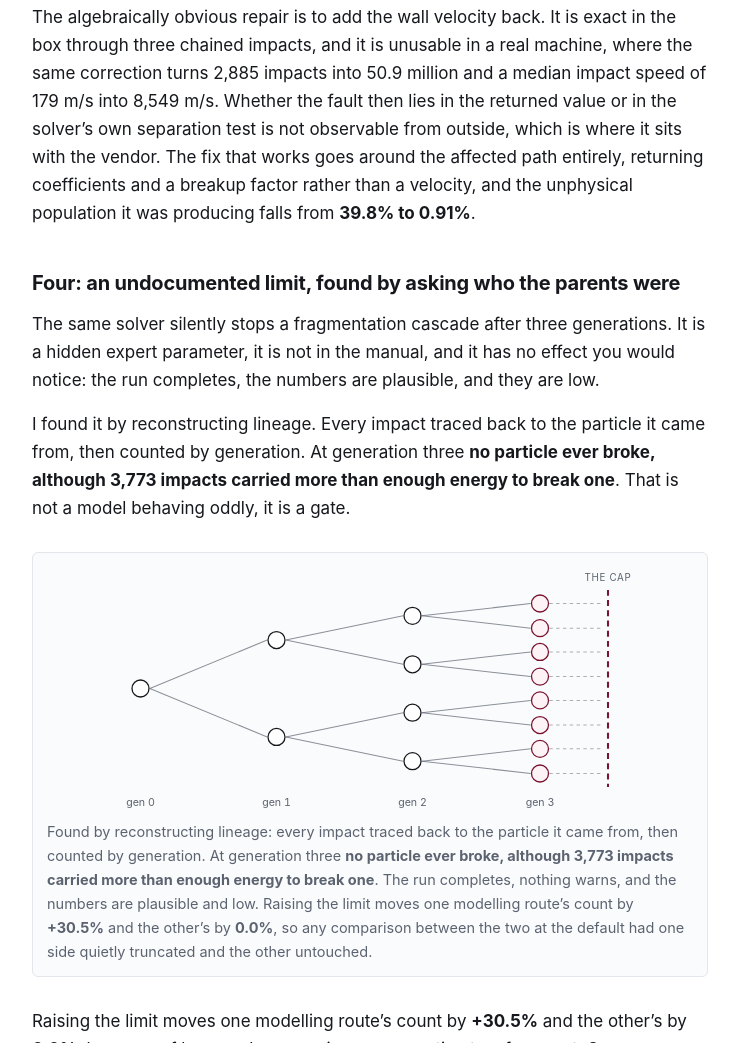
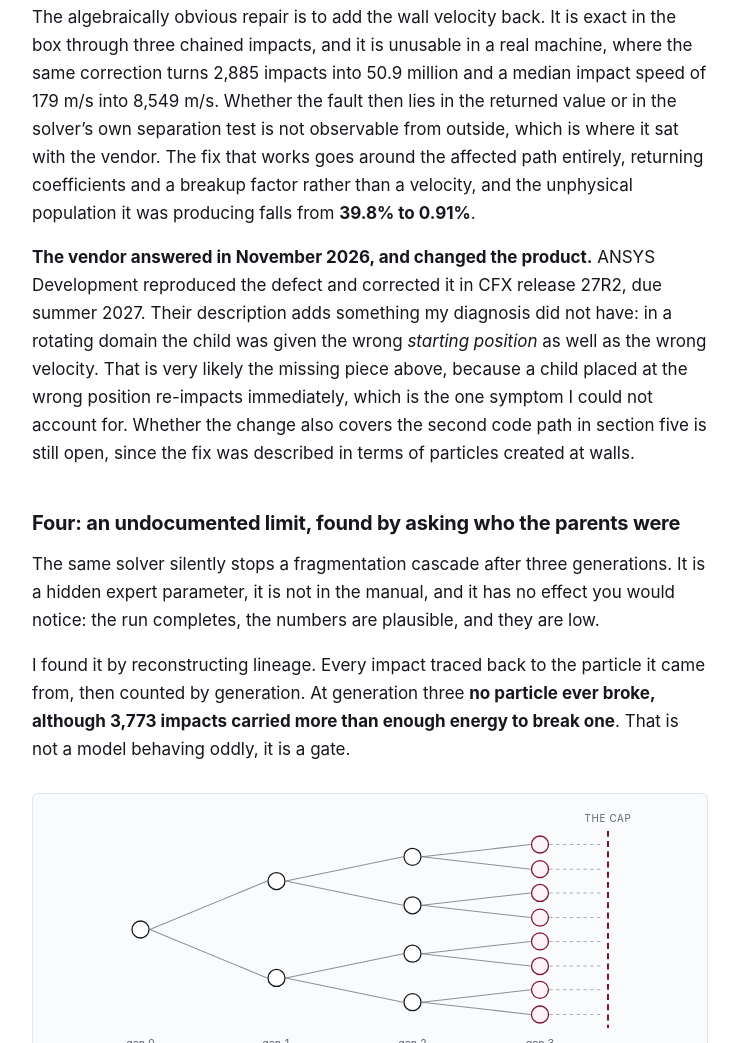
Before and after one commit to nilot-pal/nilot-pal.github.io, a plain HTML site: page sphinxsys.html in a window 1280 px wide. Shown: the part 6437-7480 px from the top of the page, without its empty margins (270-1009 px from the left). Drawn offline with Linux system fonts and the light colour scheme.

Commit message:
ANSYS confirmed the rotating-wall frame defect and fixed it in 27R2

```diff
--- a/sphinxsys.html
+++ b/sphinxsys.html
@@ -347,10 +347,21 @@ wall.</desc>
     through three chained impacts, and it is unusable in a real machine, where the same correction
     turns 2,885 impacts into 50.9 million and a median impact speed of 179&nbsp;m/s into
     8,549&nbsp;m/s. Whether the fault then lies in the returned value or in the solver’s own
-    separation test is not observable from outside, which is where it sits with the vendor.
+    separation test is not observable from outside, which is where it sat with the vendor.
     The fix that works goes around the affected path entirely, returning coefficients and a breakup
     factor rather than a velocity, and the unphysical population it was producing falls from
     <strong>39.8% to 0.91%</strong>.
+  </p>
+
+  <p>
+    <strong>The vendor answered in November 2026, and changed the product.</strong> ANSYS
+    Development reproduced the defect and corrected it in CFX release 27R2, due summer 2027. Their
+    description adds something my diagnosis did not have: in a rotating domain the child was given
+    the wrong <em>starting position</em> as well as the wrong velocity. That is very likely the
+    missing piece above, because a child placed at the wrong position re-impacts immediately, which
+    is the one symptom I could not account for. Whether the change also covers the second code path
+    in section five is still open, since the fix was described in terms of particles created at
+    walls.
   </p>
 
   <h2>Four: an undocumented limit, found by asking who the parents were</h2>
```
Also changed, not shown: index.html (+3 -1 lines).
